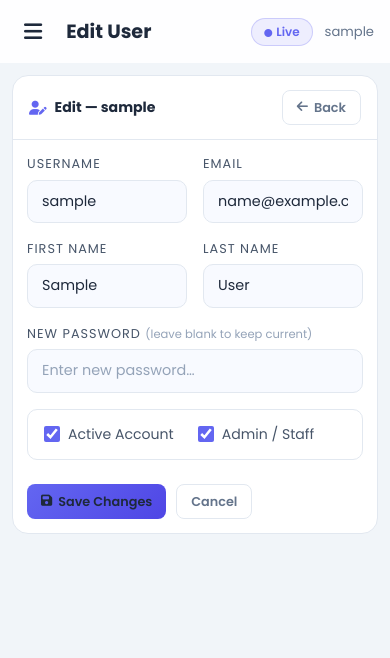
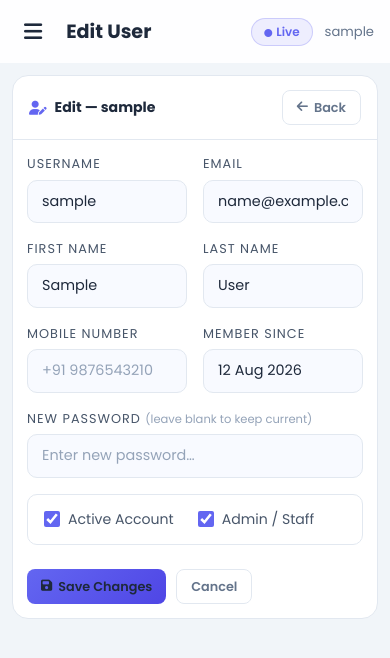
Before and after one commit to balakrishnabalakrishna577-sudo/WebLance, a Django app: page /panel/users/edit/1/ in a window 390 px wide. Shown: the top 658 px of the page. Run offline with Django 5.2, Linux system fonts and the light colour scheme; the visitor is signed in with stand-in values (Sample User, id 1); data comes from the database, SQL or seed files in the repository; data that the repository does not hold is empty.

Commit message:
Show phone number in admin Users list and Edit User page; admin can view and update user phone

```diff
--- a/adminpanel/views.py
+++ b/adminpanel/views.py
@@ -195,6 +195,12 @@ def user_edit(request, pk):
         if new_pass:
             u.set_password(new_pass)
         u.save()
+        # Save phone to UserProfile
+        from home.models import UserProfile
+        phone = request.POST.get('phone', '').strip()
+        profile, _ = UserProfile.objects.get_or_create(user=u)
+        profile.phone = phone
+        profile.save()
         messages.success(request, f'User {u.username} updated.')
         return redirect('admin_users')
     return render(request, 'adminpanel/user_edit.html', {'u': u})
--- a/templates/adminpanel/user_edit.html
+++ b/templates/adminpanel/user_edit.html
@@ -36,6 +36,18 @@
                         style="width:100%;background:#F1F5F9;border:1px solid var(--border);border-radius:10px;padding:10px 14px;color:#1E293B;font-size:0.9rem;outline:none"
                         onfocus="this.style.borderColor='var(--green)'" onblur="this.style.borderColor='var(--border)'">
                 </div>
+                <div>
+                    <label style="display:block;font-size:0.8rem;color:var(--gray);margin-bottom:6px;text-transform:uppercase;letter-spacing:1px">Mobile Number</label>
+                    <input type="tel" name="phone" value="{{ u.profile.phone|default:'' }}"
+                        placeholder="+91 9876543210"
+                        style="width:100%;background:#F1F5F9;border:1px solid var(--border);border-radius:10px;padding:10px 14px;color:#1E293B;font-size:0.9rem;outline:none"
+                        onfocus="this.style.borderColor='var(--green)'" onblur="this.style.borderColor='var(--border)'">
+                </div>
+                <div>
+                    <label style="display:block;font-size:0.8rem;color:var(--gray);margin-bottom:6px;text-transform:uppercase;letter-spacing:1px">Member Since</label>
+                    <input type="text" value="{{ u.date_joined|date:'d M Y' }}" disabled
+                        style="width:100%;background:#F8FAFF;border:1px solid var(--border);border-radius:10px;padding:10px 14px;color:#94A3B8;font-size:0.9rem;outline:none;cursor:not-allowed;">
+                </div>
             </div>
             <div style="margin-bottom:16px;">
                 <label style="display:block;font-size:0.8rem;color:var(--gray);margin-bottom:6px;text-transform:uppercase;letter-spacing:1px">
--- a/templates/adminpanel/users.html
+++ b/templates/adminpanel/users.html
@@ -16,6 +16,7 @@
                     <th>#</th>
                     <th>User</th>
                     <th>Email</th>
+                    <th>Phone</th>
                     <th>Role</th>
                     <th>Status</th>
                     <th>Activity</th>
@@ -38,6 +39,9 @@
                     </div>
                 </td>
                 <td style="color:var(--gray);font-size:0.82rem">{{ u.email|default:"—" }}</td>
+                <td style="color:var(--gray);font-size:0.82rem">
+                    {% if u.profile.phone %}{{ u.profile.phone }}{% else %}—{% endif %}
+                </td>
                 <td>
                     {% if u.is_superuser %}<span class="ap-badge ap-badge-red">Superuser</span>
                     {% elif u.is_staff %}<span class="ap-badge ap-badge-yellow">Admin</span>
@@ -99,6 +103,7 @@
                     <div style="min-width:0;">
                         <div class="u-card-name">{{ u.username }}{% if u == request.user %} <span style="color:var(--green);font-size:0.7rem">● you</span>{% endif %}</div>
                         <div class="u-card-email">{{ u.email|default:"No email" }}</div>
+                        {% if u.profile.phone %}<div style="font-size:0.75rem;color:var(--gray);margin-top:2px;"><i class="fas fa-phone" style="font-size:0.65rem;"></i> {{ u.profile.phone }}</div>{% endif %}
                     </div>
                 </div>
                 <div style="display:flex;flex-direction:column;align-items:flex-end;gap:4px;flex-shrink:0;">
```
